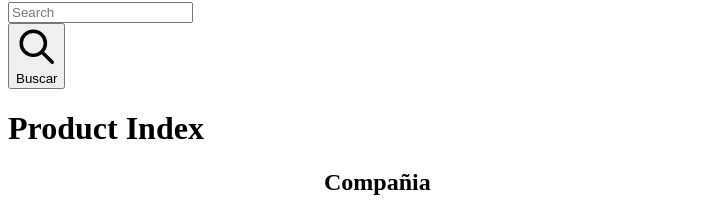
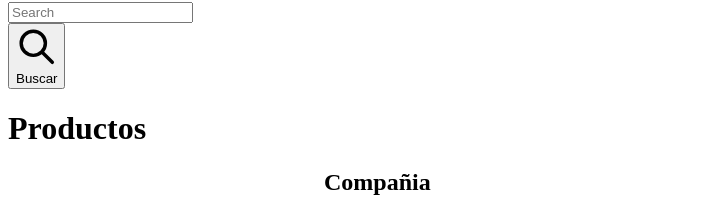
Before and after one commit to Ayrtongit/ReactSegundaPreEntrega, a Next.js app: page /product in a window 1280 px wide. Shown: the part 913-1113 px from the top of the page, without its empty margins (0-711 px from the left). Built offline with nearby package versions, Linux system fonts and the light colour scheme.

Commit message:
Update index.tsx

```diff
--- a/pages/product/index.tsx
+++ b/pages/product/index.tsx
@@ -8,14 +8,14 @@ export default function Home() {
     <div>
 
       <Head>
-        <title>eCommerce</title>
+        <title>SegundaPreEntregaRegino</title>
         <meta name="description" content="Index" />
         <link rel="icon" href="/favicon.ico" />
       </Head>
       <Navbar></Navbar>
 <div className=" justify-center text-center align-center">
 
-<h1>Product Index</h1>
+<h1>Productos</h1>
 
 </div>
 
```
